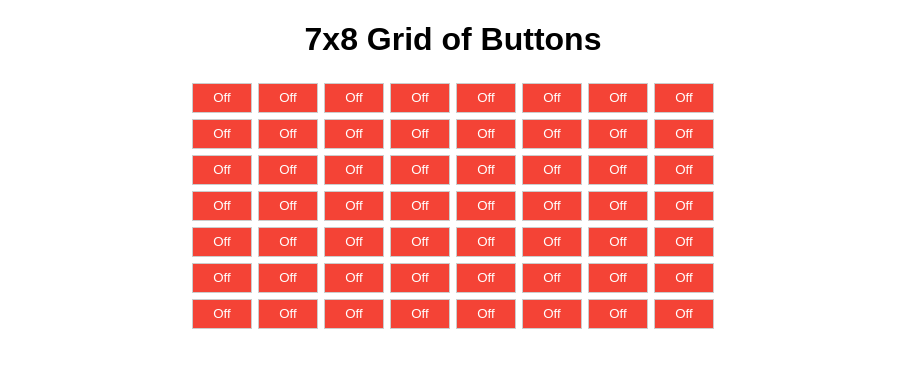
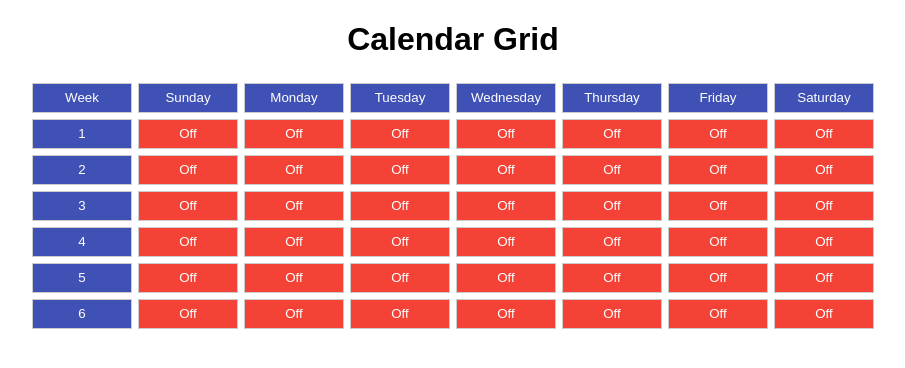
Before and after one commit to iampandor/habitsUI, a React (Create React App) app: page / in a window 1280 px wide. Shown: the top 368 px of the page, without its empty margins (187-1092 px from the left). Built offline with nearby package versions, Linux system fonts and the light colour scheme.

Commit message:
Refactored grid to show headers and fixed rows and columns amount

```diff
--- a/src/App.css
+++ b/src/App.css
@@ -15,7 +15,7 @@
 }
 
 .grid-button {
-  width: 60px;
+  width: 100px;
   height: 30px;
   margin: 3px;
   border: 1px solid #ccc;
@@ -32,3 +32,9 @@
   background-color: #f44336;
   color: white;
 }
+
+.grid-button.header {
+  background-color: #3f51b5;
+  color: white;
+  cursor: default;
+}
--- a/src/App.js
+++ b/src/App.js
@@ -1,14 +1,16 @@
 import React, { useState } from 'react';
 import './App.css';
 
-const GridButton = ({ row, col, toggleButton, isOn }) => {
+const GridButton = ({ row, col, toggleButton, isOn, label }) => {
   const handleClick = () => {
-    toggleButton(row, col);
+    if (row !== 0 && col !== 0) {
+      toggleButton(row, col);
+    }
   };
 
   return (
-    <button className={`grid-button ${isOn ? 'on' : 'off'}`} onClick={handleClick}>
-      {isOn ? 'On' : 'Off'}
+    <button className={`grid-button ${isOn ? 'on' : 'off'} ${row === 0 || col === 0 ? 'header' : ''}`} onClick={handleClick}>
+      {label}
     </button>
   );
 };
@@ -16,20 +18,46 @@ const GridButton = ({ row, col, toggleButton, isOn }) => {
 const App = () => {
   const rows = 7;
   const cols = 8;
-  const initialGrid = Array.from({ length: rows }, () => Array(cols).fill(false));
+  const initialGrid = Array.from({ length: rows }, (_, rowIndex) => {
+    return Array.from({ length: cols }, (_, colIndex) => {
+      return rowIndex === 0 || colIndex === 0 ? null : false;
+    });
+  });
 
   const [grid, setGrid] = useState(initialGrid);
 
   const toggleButton = (row, col) => {
-    setGrid(prevGrid => {
-      const newGrid = prevGrid.map((rowArr, i) => rowArr.map((cell, j) => (i === row && j === col) ? !cell : cell));
+    setGrid((prevGrid) => {
+      const newGrid = prevGrid.map((rowArr, i) =>
+        rowArr.map((cell, j) => (i === row && j === col ? !cell : cell))
+      );
       return newGrid;
     });
   };
 
+  const getButtonLabel = (row, col) => {
+    if (row === 0) {
+      const days = [
+        'Week',
+        'Sunday',
+        'Monday',
+        'Tuesday',
+        'Wednesday',
+        'Thursday',
+        'Friday',
+        'Saturday',
+      ];
+      return days[col];
+    } else if (col === 0) {
+      return row === 0 ? 'Week' : row.toString();
+    } else {
+      return grid[row][col] ? 'On' : 'Off';
+    }
+  };
+
   return (
     <div className="App">
-      <h1>7x8 Grid of Buttons</h1>
+      <h1>Calendar Grid</h1>
       <div className="grid-container">
         {grid.map((rowArr, rowIndex) => (
           <div key={rowIndex} className="grid-row">
@@ -40,6 +68,7 @@ const App = () => {
                 col={colIndex}
                 toggleButton={toggleButton}
                 isOn={isOn}
+                label={getButtonLabel(rowIndex, colIndex)}
               />
             ))}
           </div>
```
